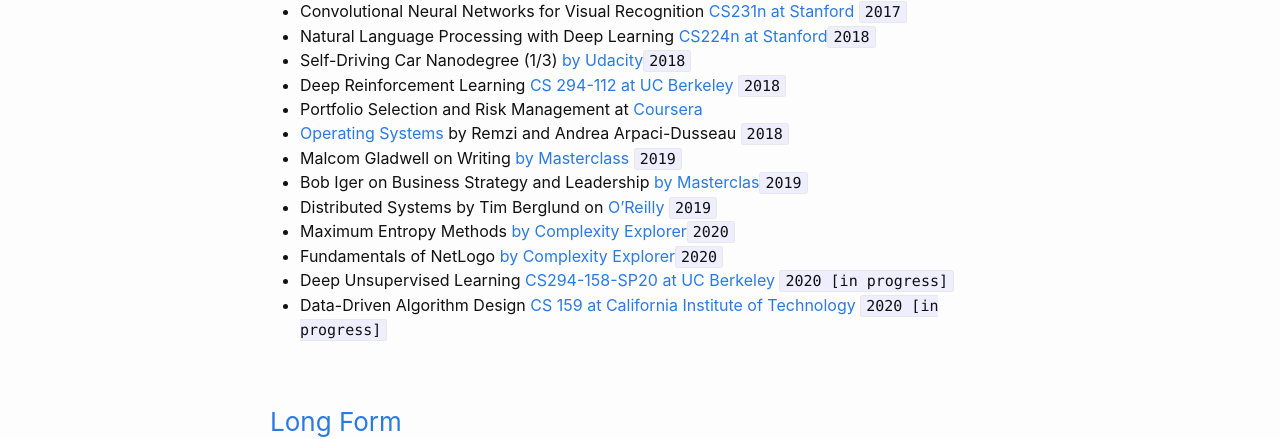
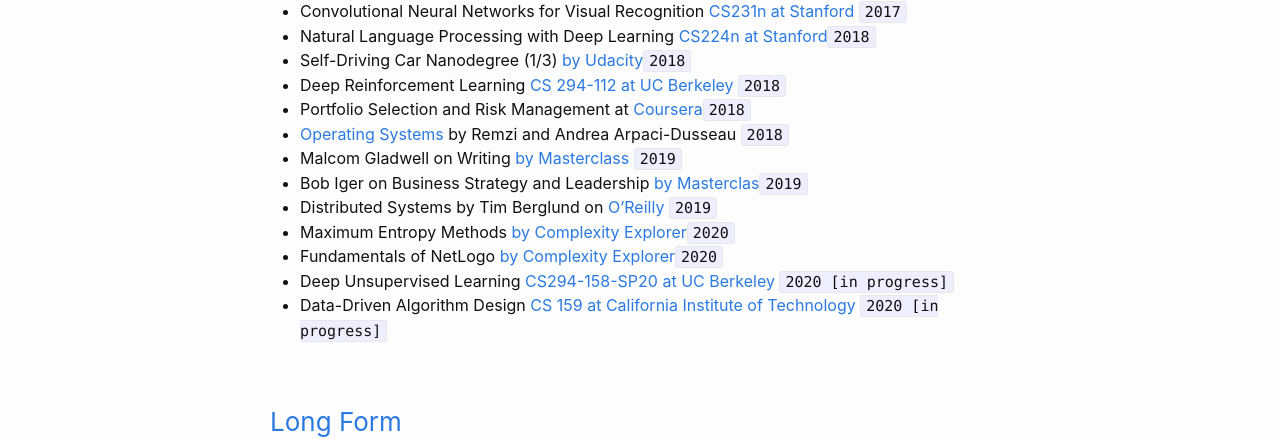
Before and after one commit to jovsa/jovsa.github.io, a Jekyll site: the page built from _posts/2020-06-08-consumption-list.md, in a window 1280 px wide. Shown: the part 833-1272 px from the top of the page. Built offline with Jekyll 4.4.1, drawn with Linux system fonts in a browser that asks for light colours.

Commit message:
added dates to portfolio mgmt course

```diff
--- a/_posts/2020-06-08-consumption-list.md
+++ b/_posts/2020-06-08-consumption-list.md
@@ -27,7 +27,7 @@
 * Natural Language Processing with Deep Learning [CS224n at Stanford](http://web.stanford.edu/class/cs224n/)`2018`
 * Self-Driving Car Nanodegree (1/3) [by Udacity](https://www.udacity.com/course/self-driving-car-engineer-nanodegree--nd013)`2018`
 * Deep Reinforcement Learning [CS 294-112 at UC Berkeley](http://rail.eecs.berkeley.edu/deeprlcourse-fa18/) `2018`
-* Portfolio Selection and Risk Management at [Coursera](https://www.coursera.org/learn/portfolio-selection-risk-management)
+* Portfolio Selection and Risk Management at [Coursera](https://www.coursera.org/learn/portfolio-selection-risk-management)`2018`
 * [Operating Systems](http://pages.cs.wisc.edu/~remzi/OSTEP/) by Remzi and Andrea Arpaci-Dusseau `2018`
 * Malcom Gladwell on Writing [by Masterclass](https://www.masterclass.com/classes/malcolm-gladwell-teaches-writing) `2019`
 * Bob Iger on  Business Strategy and Leadership [by Masterclas](https://www.masterclass.com/classes/bob-iger-teaches-business-strategy-and-leadership/enrolled)`2019`
```
